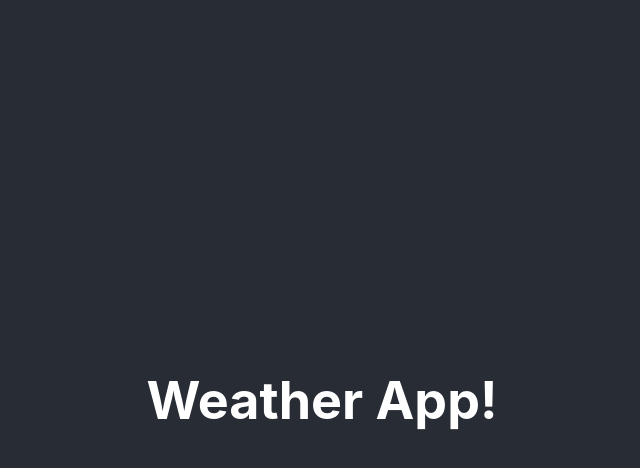
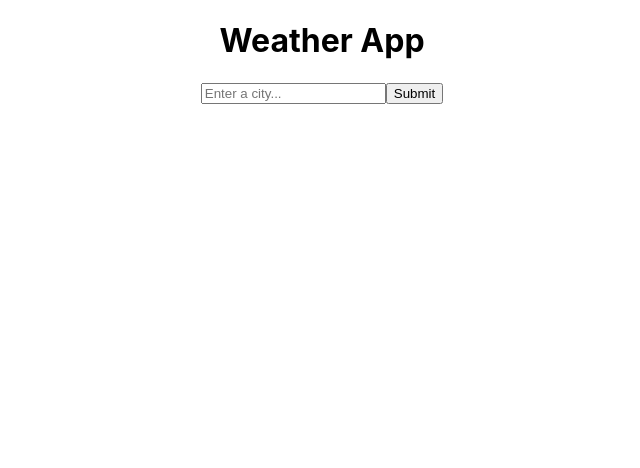
Before and after one commit to louiseuna/weather-react-app, a React (Create React App) app: page / in a window 1280 px wide. Shown: the top 468 px of the page, without its empty margins (318-958 px from the left). Built offline with nearby package versions, Linux system fonts and the light colour scheme.

Commit message:
added codesandbox code to vs files

```diff
--- a/src/App.js
+++ b/src/App.js
@@ -1,11 +1,13 @@
 import "./App.css";
+import Form from "./Form";
 
 function App() {
   return (
     <div className="App">
-      <header className="App-header">
-        <h1>Weather App!</h1>
-      </header>
+      <div className="App">
+        <h1>Weather App</h1>
+        <Form />
+      </div>
     </div>
   );
 }
--- /dev/null
+++ b/src/Form.js
@@ -0,0 +1,59 @@
+import React, { useState } from "react";
+import axios from "axios";
+
+export default function Form(event) {
+  const [city, setCity] = useState("");
+  const [loaded, setLoaded] = useState(false);
+  const [weather, setWeather] = useState("");
+
+  function displayWeather(response) {
+    setLoaded(true);
+    setWeather({
+      temperature: Math.round(response.data.main.temp),
+      wind: response.data.wind.speed,
+      humidity: response.data.main.humidity,
+      icon: `http://openweathermap.org/img/wn/${response.data.weather[0].icon}@2x.png`,
+    });
+  }
+
+  function submitCity(event) {
+    event.preventDefault();
+    let apiKey = "c284e41e5087d96e9a0af3b148134460";
+    let apiUrl = `https://api.openweathermap.org/data/2.5/weather?q=${city}&units=metric&appid=${apiKey}`;
+    axios.get(apiUrl).then(displayWeather);
+  }
+
+  function updateWeather(event) {
+    setCity(event.target.value);
+  }
+
+  let form = (
+    <form onSubmit={submitCity}>
+      <input
+        type="search"
+        placeholder="Enter a city..."
+        onChange={updateWeather}
+      />
+      <input type="submit" />
+    </form>
+  );
+
+  if (loaded) {
+    return (
+      <div>
+        {form}
+        <ul>
+          <li> Temperature: {weather.temperature}°C </li>
+          <li> Humidity: {weather.humidity}% </li>
+          <li> Windspeed: {weather.wind} km/hr </li>
+          <li>
+            {" "}
+            <img src={weather.icon} alt="Weather Icon" />
+          </li>
+        </ul>
+      </div>
+    );
+  } else {
+    return form;
+  }
+}
```
Also changed, not shown: src/WeatherApi.js (added, +23 -0 lines).
